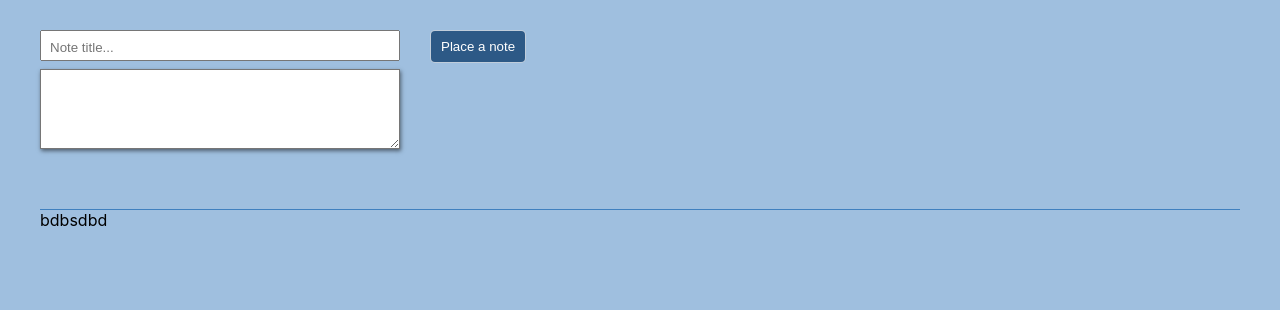
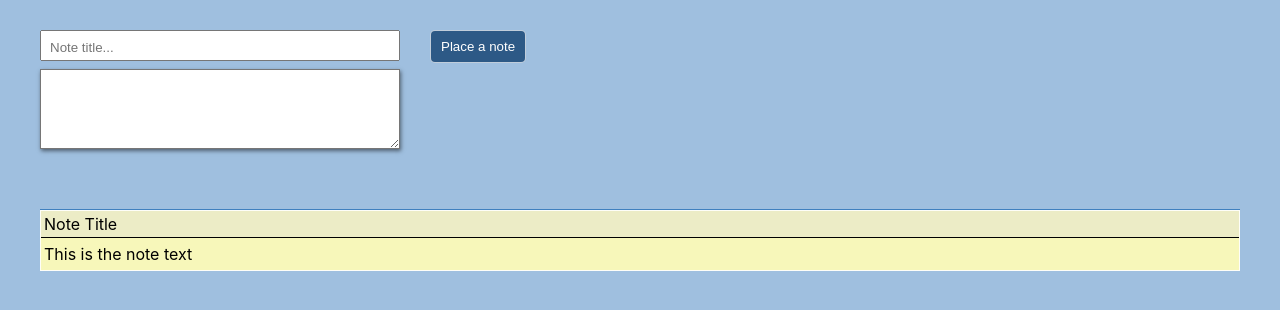
Before and after one commit to DorSarel/NoteApp_React, a React (Create React App) app: page / in a window 1280 px wide. Shown: the top 310 px of the page. Built offline with nearby package versions, Linux system fonts and the light colour scheme.

Commit message:
add simple note component

```diff
--- a/src/App.js
+++ b/src/App.js
@@ -1,5 +1,6 @@
 import React, { Component } from 'react';
 import { Form } from './components/Form';
+import { Note } from './components/Note';
 import './App.scss';
 
 class App extends Component {
@@ -11,7 +12,7 @@ class App extends Component {
     return (
       <div className='main'>
         <Form />
-        <div className='main__gallery'>bdbsdbd</div>
+        <Note />
       </div>
     );
   }
--- a/src/App.scss
+++ b/src/App.scss
@@ -4,8 +4,4 @@
   max-width: 1200px;
   padding-top: 30px;
   margin: auto;
-
-  &__gallery {
-    flex: 1;
-  }
 }
--- /dev/null
+++ b/src/components/Note/index.js
@@ -0,0 +1,9 @@
+import React from 'react';
+import './style.scss';
+
+export const Note = () => (
+  <div className='note'>
+    <div className='note__header'>Note Title</div>
+    <div className='note__body'>This is the note text</div>
+  </div>
+);
--- /dev/null
+++ b/src/components/Note/style.scss
@@ -0,0 +1,16 @@
+.note {
+  flex: 1;
+  background-color: var(--color2-gray);
+  //   flex-basis: 25%;
+  border: 1px solid rgba(255, 255, 255, 0.9);
+
+  &__header {
+    border-bottom: 1px solid #000;
+    background-color: var(--color2-bright);
+    padding: 3px;
+  }
+
+  &__body {
+    padding: 6px 6px 6px 3px;
+  }
+}
--- a/src/index.css
+++ b/src/index.css
@@ -3,6 +3,10 @@
   --color1-light: hsla(var(--base-color1), 50%, 75%, 100%);
   --color1-normal: hsla(var(--base-color1), 50%, 50%, 100%);
   --color1-darker: hsla(var(--base-color1), 50%, 35%, 100%);
+
+  --base-color2: 60;
+  --color2-gray: hsla(var(--base-color2), 80%, 85%, 100%);
+  --color2-bright: hsla(var(--base-color2), 50%, 85%, 100%);
 }
 
 * {
```
